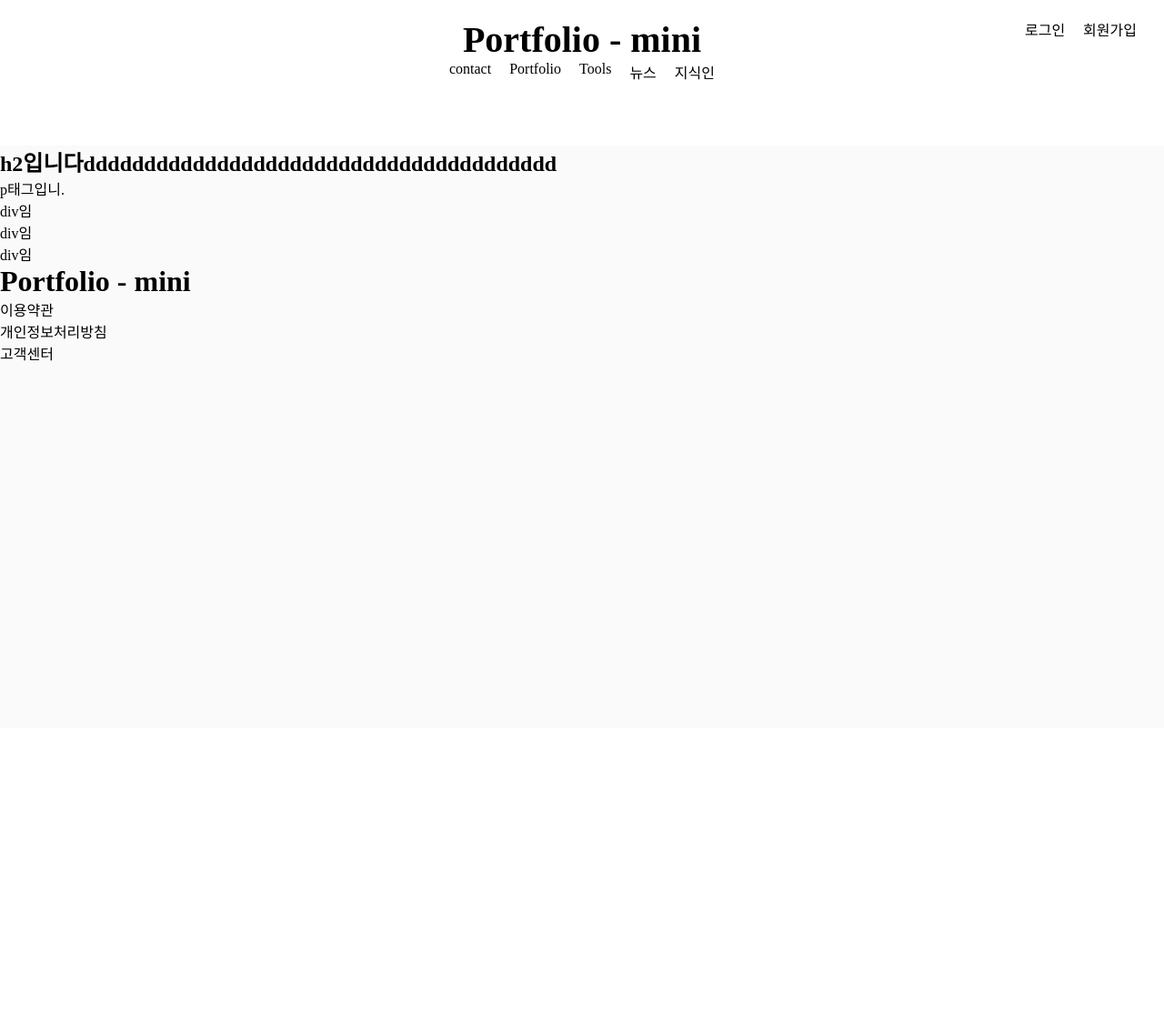
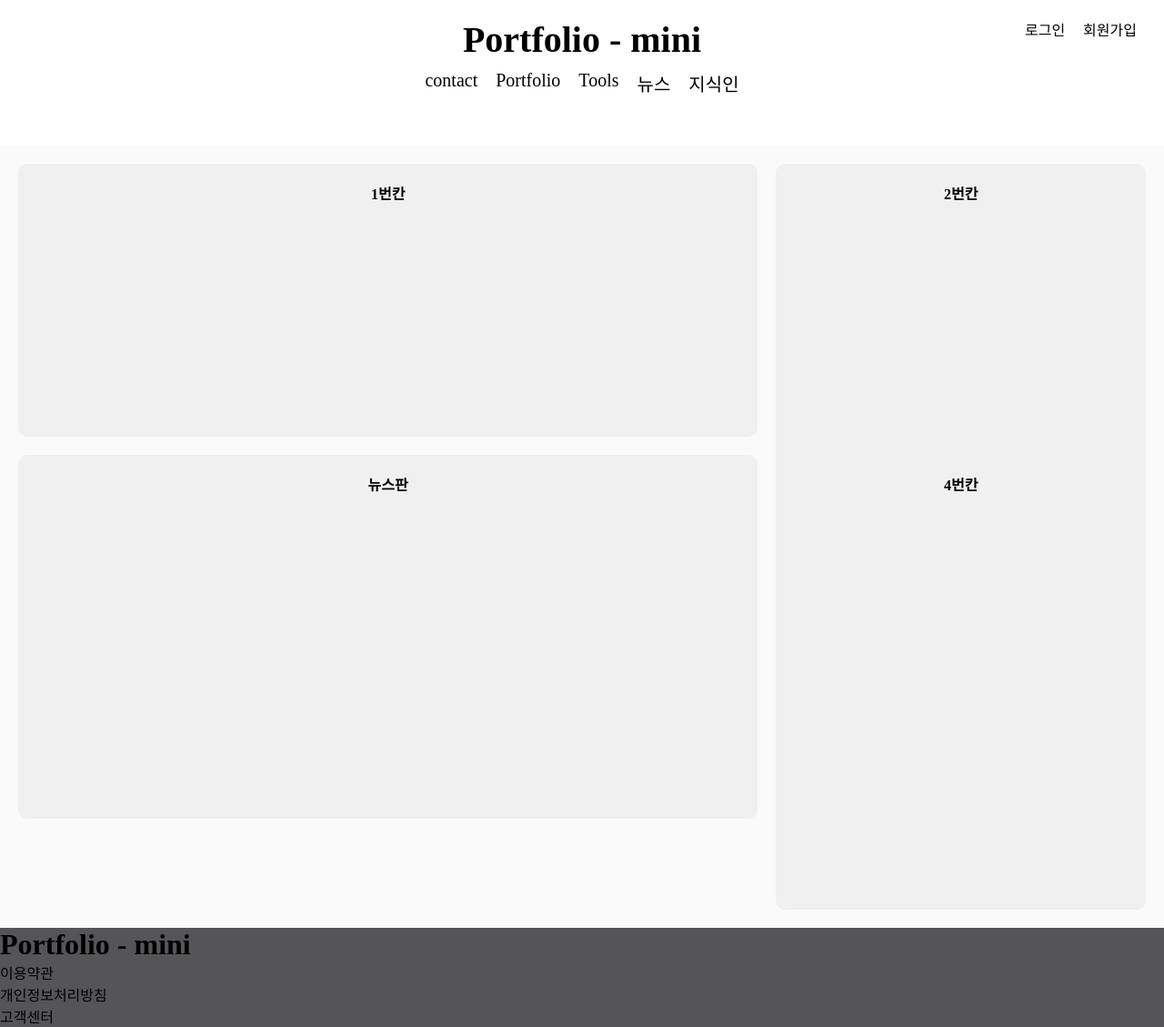
Before and after one commit to WarrenEbuffett/Board, a Flask app: page / in a window 1280 px wide. Shown: the whole page at 91% size. Before the commit the page ends 397 px from the top, so only its background shows below. Run offline with Flask 3, Linux system fonts and the light colour scheme.

Commit message:
index,index.css 수정정

```diff
--- a/python/static/index.css
+++ b/python/static/index.css
@@ -38,6 +38,7 @@ header .header-inner{
 
 header .header-inner h1{
     font-size:40px;
+    margin-bottom:10px;
 }
 header .top-box{
     position:absolute;
@@ -48,6 +49,9 @@ header .header-inner .bottom-box .bottom{
     display:flex;
     justify-content:center;
     gap:20px;
+}
+header .header-inner .bottom-box .bottom li a{
+  font-size:20px;
 }
 header .top-box .top li{
     float:left;
@@ -65,3 +69,52 @@ header .inner .bottom-box .bottom li{
 header .inner .bottom-box .bottom li a{
    font-size:30px;
 }
+
+.main-container {
+    display: grid;
+    grid-template-columns: 2fr 1fr; /* 열 비율 설정 (좌:우 = 2:1) */
+    grid-template-rows: auto auto;  /* 두 행 구성 */
+    gap: 20px;
+    padding: 20px;
+  }
+
+  /* 각 셀 공통 스타일 */
+  .main-container > div {
+    background-color: #f0f0f0;
+    padding: 20px;
+    border-radius: 10px;
+    text-align: center;
+    font-weight: bold;
+  }
+
+  /* 각 칸의 위치 지정 */
+  .main-div1{
+    height:300px;
+    grid-row: 1 / 2;
+    grid-column: 1 / 2;
+  }
+
+  .main-div2 {
+    grid-row: 1 / 3; /* 1~2번째 행을 모두 차지 */
+    grid-column: 2 / 3;
+     height: auto; /* 높이는 내부 콘텐츠에 맞춰지도록 */
+  }
+
+  .main-div3 {
+    height:400px;
+    grid-row: 2 / 3;
+    grid-column: 1 / 2;
+  }
+
+  .main-div4 {
+    height:500px;
+    grid-row: 2 / 3;
+    grid-column: 2 / 3;
+  }
+
+
+  footer{
+    width: 100%;
+    height:auto;
+    background:#555558;
+  }
--- a/python/templates/index.html
+++ b/python/templates/index.html
@@ -40,24 +40,17 @@
 
         </header>
 
+        <main>
+        <div class="main-container">
+            <!-- 첫 번째 행 -->
+            <div class="main-div1">1번칸</div>
+            <div class="main-div2">2번칸</div>
 
-    <div class="box1">
-
-        <div>
-            <h2>h2입니다ddddddddddddddddddddddddddddddddddddddd</h2>
-            <p>p태그입니.</p>
-        </div>
-
-        <div>div임</div>
-
-        <div>div임</div>
-
-        <div>div임</div>
-
-
-    </div>
-
-
+            <!-- 두 번째 행 -->
+            <div class="main-div3">뉴스판</div>
+            <div class="main-div4">4번칸</div>
+          </div>
+        </main>
 
 
 
```
